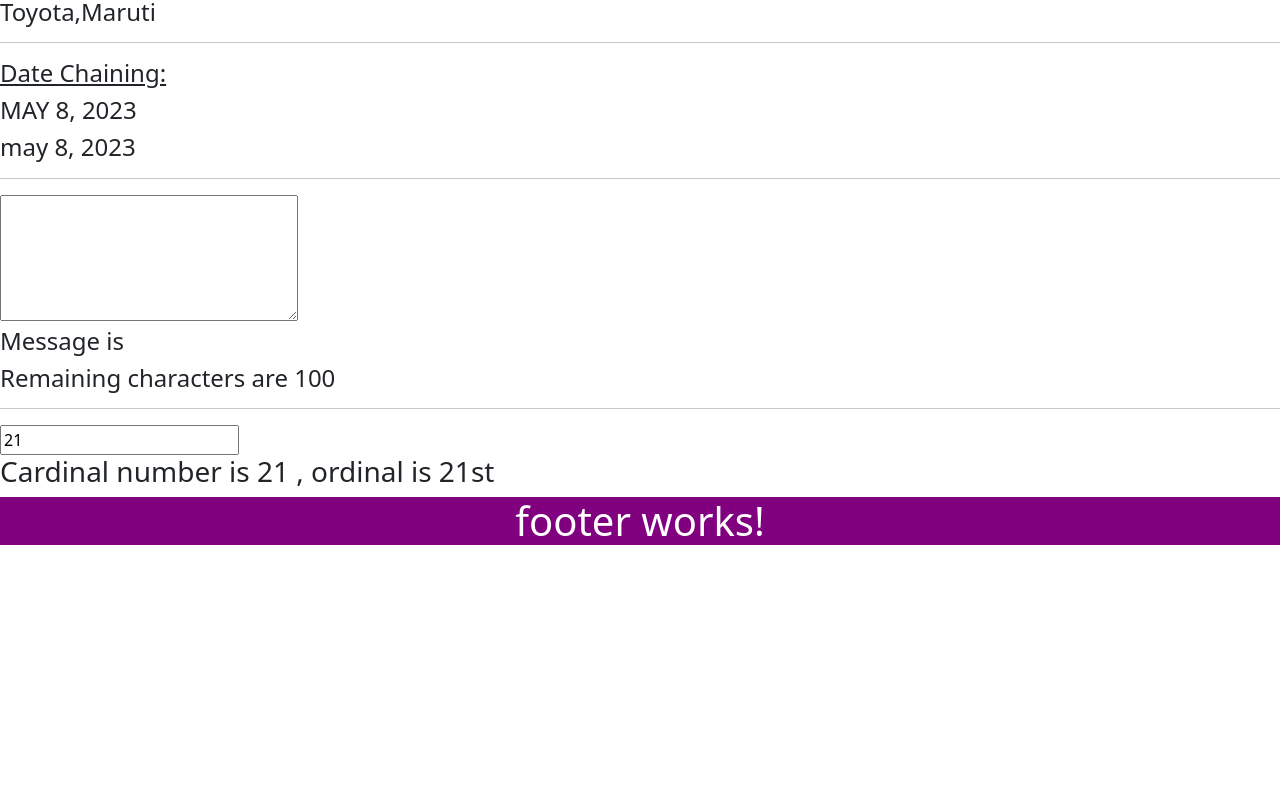
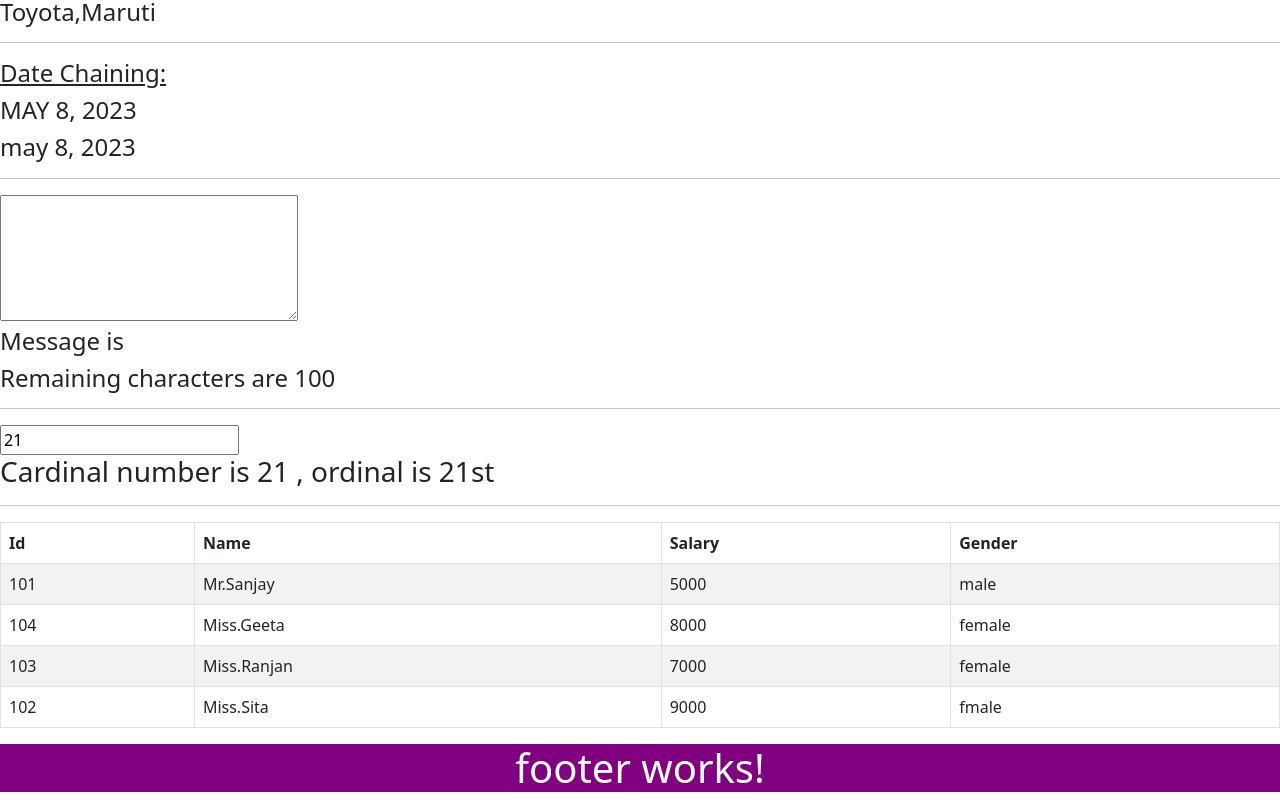
Before and after one commit to SrisaiGanesh360/practice-Angular, an Angular app: page / in a window 1280 px wide. Shown: the part 2035-2835 px from the top of the page. Before the commit the page ends 2588 px from the top, so only its background shows below. Built offline with nearby package versions, Linux system fonts and the light colour scheme; what ng2-search-filter, ngx-infinite-scroll, ngx-pagination would draw is missing.

Commit message:
nameprefix pipe

```diff
--- a/src/app/app.module.ts
+++ b/src/app/app.module.ts
@@ -24,6 +24,7 @@ import { HighlightDirective } from './custom-directves/highlight.directive';
 import { PipesComponent } from './components/pipes/pipes.component';
 import { RemainingPipe } from './custom-pipes/remaining.pipe';
 import { OrdinalPipe } from './custom-pipes/ordinal.pipe';
+import { NameprefixPipe } from './custom-pipes/nameprefix.pipe';
 
 @NgModule({
   declarations: [
@@ -44,7 +45,8 @@ import { OrdinalPipe } from './custom-pipes/ordinal.pipe';
     HighlightDirective,
     PipesComponent,
     RemainingPipe,
-    OrdinalPipe
+    OrdinalPipe,
+    NameprefixPipe
   ],
   imports: [
     BrowserModule,
--- a/src/app/components/pipes/pipes.component.html
+++ b/src/app/components/pipes/pipes.component.html
@@ -46,3 +46,22 @@
 <hr>
 <input [(ngModel)]="cardinal" type="number" />
 <h3>Cardinal number is {{cardinal}} , ordinal is {{ cardinal | ordinal }}</h3>
+<hr>
+<table class="table table-bordered table-striped">
+  <thead>
+    <tr>
+      <th>Id</th>
+      <th>Name</th>
+      <th>Salary</th>
+      <th>Gender</th>
+    </tr>
+  </thead>
+  <tbody>
+    <tr *ngFor=" let emp of employees">
+      <td>{{emp.eId}}</td>
+      <td>{{emp.name | titlecase | nameprefix : emp.gender}}</td>
+      <td>{{emp.sal}}</td>
+      <td>{{emp.gender}}</td>
+    </tr>
+  </tbody>
+</table>
--- a/src/app/components/pipes/pipes.component.ts
+++ b/src/app/components/pipes/pipes.component.ts
@@ -13,4 +13,11 @@ export class PipesComponent {
   cars: string[] = ['Tata', 'Mahindra', 'Toyota', 'Maruti', 'Hundai', 'Honda'];
   msg: string = '';
   cardinal: number = 21;
+
+  employees = [
+    { eId: 101, name: 'sanjay', sal: 5000, gender: 'male' },
+    { eId: 104, name: 'geeta', sal: 8000, gender: 'female' },
+    { eId: 103, name: 'ranjan', sal: 7000, gender: 'female' },
+    { eId: 102, name: 'sita', sal: 9000, gender: 'fmale' },
+  ];
 }
--- /dev/null
+++ b/src/app/custom-pipes/nameprefix.pipe.ts
@@ -0,0 +1,15 @@
+import { Pipe, PipeTransform } from '@angular/core';
+
+@Pipe({
+  name: 'nameprefix',
+})
+export class NameprefixPipe implements PipeTransform {
+  transform(value: string, args: string ) {  // value is name and args is gender
+    if (args === 'male'){
+      return 'Mr.' + value;
+    }
+    else {
+      return 'Miss.' + value;
+    }
+  }
+}
```
Also changed, not shown: 1 other file (tests, documents, lock files or other folders).
